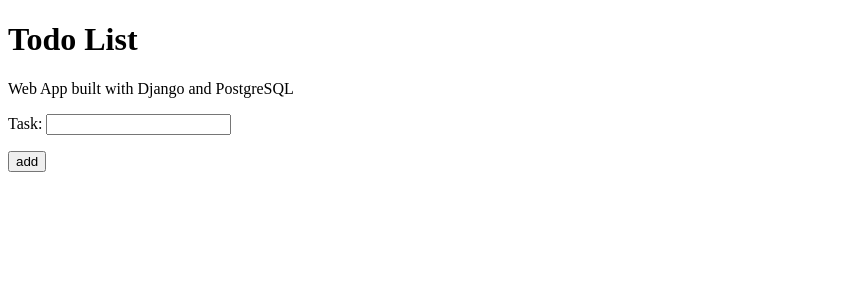
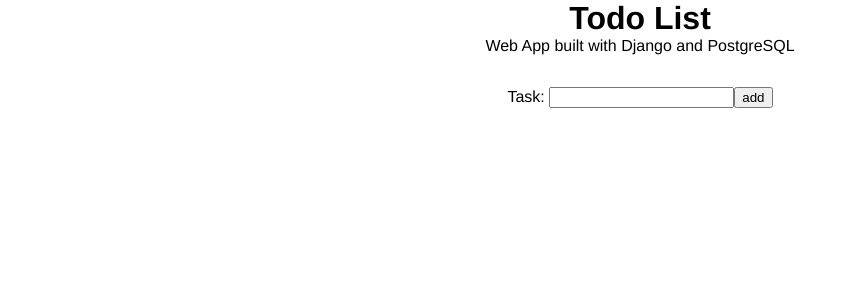
Before and after one commit to 0Ndev/todo-list, a Django app: page / in a window 1280 px wide. Shown: the top 300 px of the page, without its empty margins (0-844 px from the left). Run offline with Django 3.2, Linux system fonts and the light colour scheme; data that the repository does not hold is empty.

Commit message:
first part

```diff
--- /dev/null
+++ b/runtime.txt
@@ -0,0 +1 @@
+python-3.8.5
--- /dev/null
+++ b/static/css/main.css
@@ -0,0 +1,21 @@
+* {
+    margin: 0;
+    box-sizing: border-box;
+}
+
+body {
+    font-family: 'Franklin Gothic Medium', 'Arial Narrow', Arial, sans-serif;
+}
+
+.container {
+    width: 100vw;
+    display: flex;
+    flex-direction: column;
+    justify-content: center;
+    align-items: center;
+}
+
+form {
+    display: flex;
+    margin: 2rem;
+}
--- a/templates/base.html
+++ b/templates/base.html
@@ -1,10 +1,12 @@
 <!DOCTYPE html>
 <html lang="en">
+{% load static %}
 
 <head>
     <meta charset="UTF-8">
     <meta http-equiv="X-UA-Compatible" content="IE=edge">
     <meta name="viewport" content="width=device-width, initial-scale=1.0">
+    <link rel="stylesheet" href="{% static 'css/main.css' %}">
     <title>Todo List</title>
 </head>
 
--- a/templates/index.html
+++ b/templates/index.html
@@ -13,8 +13,8 @@
 
     <div>
         {% for task in tasks %}
-        {% if todo.task %}
-        <p>{{todo.task}}</p>
+        {% if task %}
+        <p>{{task}}</p>
         {% else %}
         <p>No task</p>
         {% endif %}
```
Also changed, not shown: requirements.txt (added, +15 -0 lines), todo_list/settings.py (+16 -3 lines), db.sqlite3, 3 other files.
